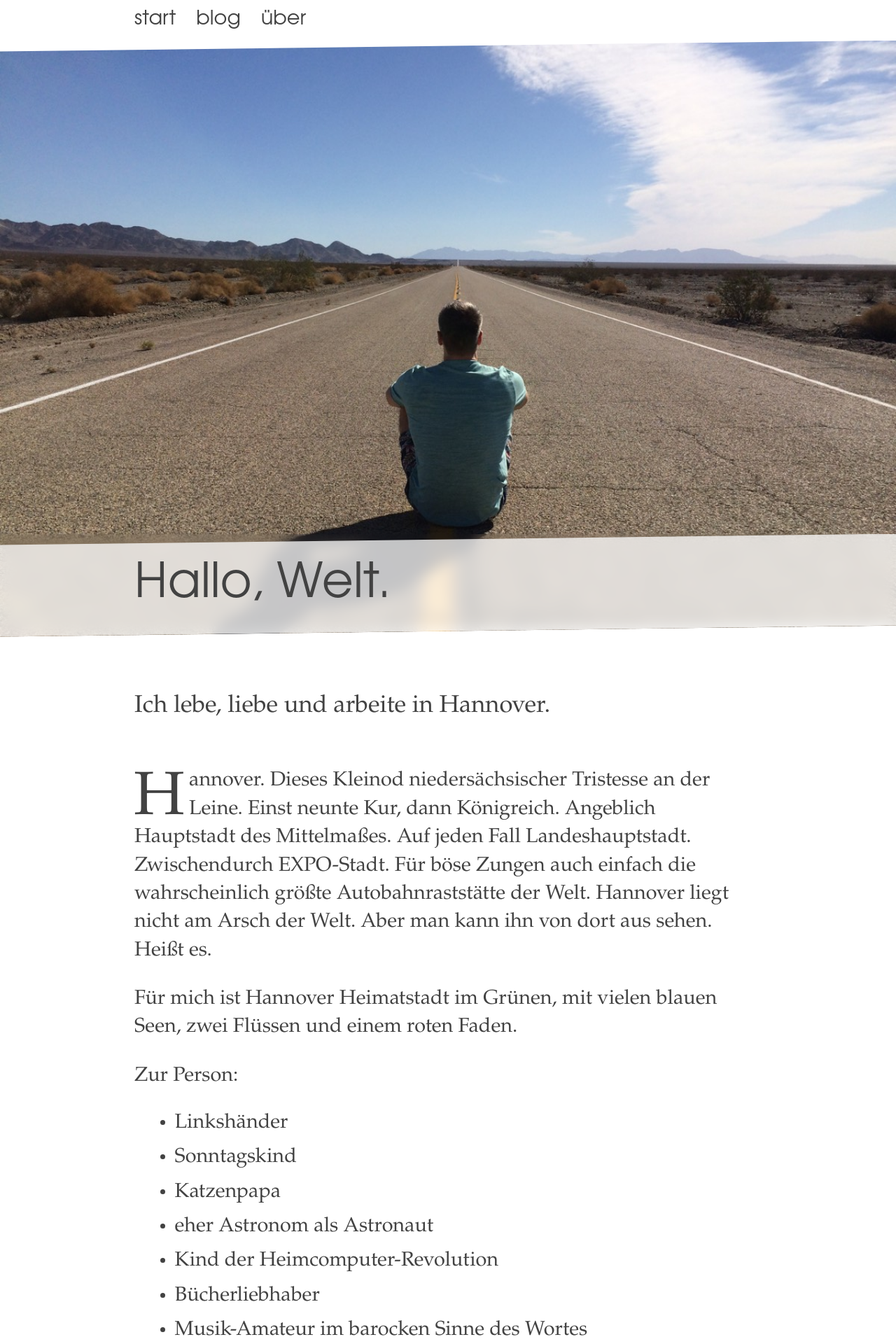
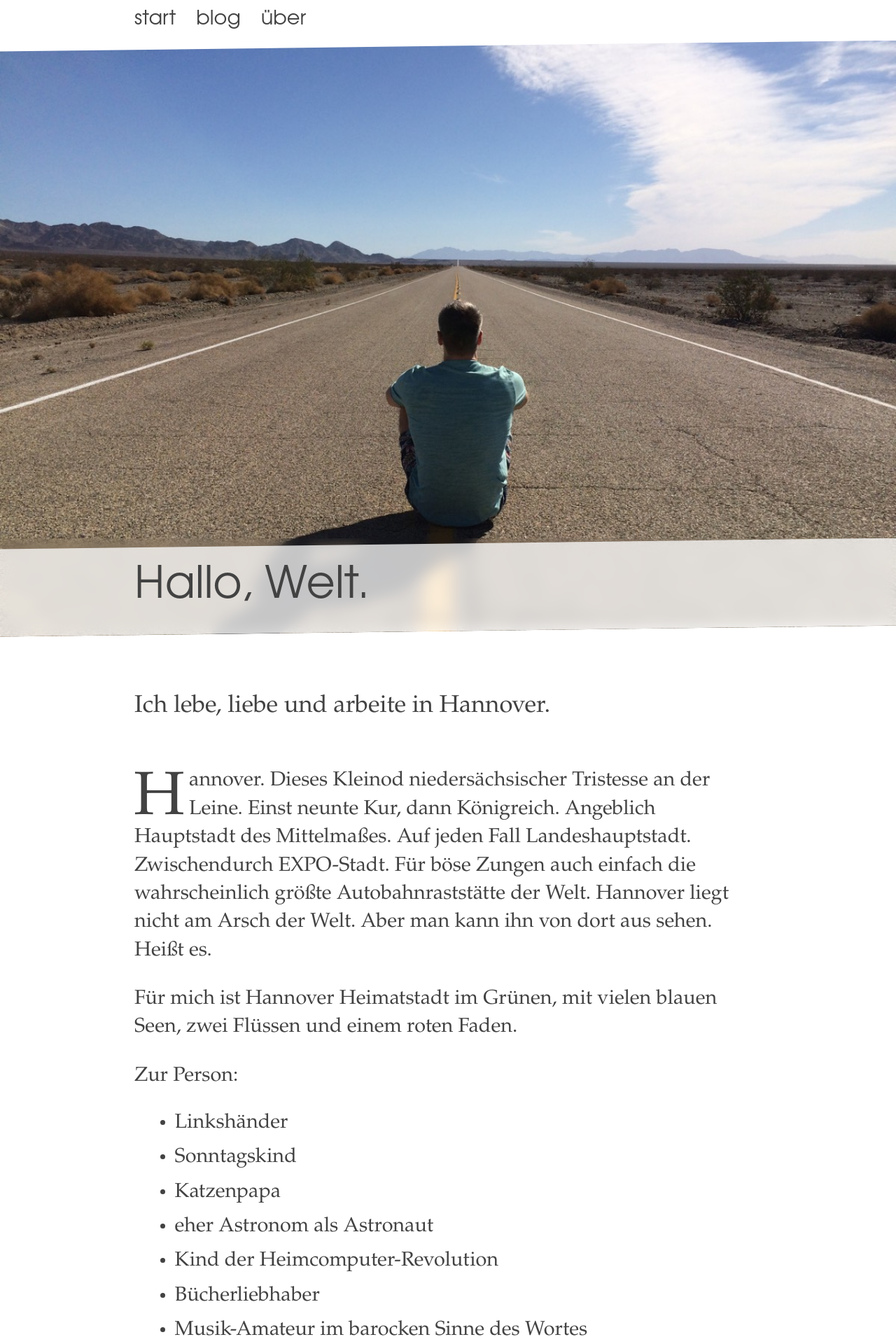
Before and after one commit to marc2o/marc2o.github.io, a Jekyll site: the page built from about.md, in a window 1280 px wide. Shown: the top 1920 px of the page at 70% size. Built offline with Jekyll 4.4.1, drawn with Linux system fonts in a browser that asks for light colours.

Commit message:
Update article.css

```diff
--- a/assets/css/article.css
+++ b/assets/css/article.css
@@ -180,7 +180,7 @@ header {
 
 header>h1 {
 	display: block;
-	font-size: 240%;
+	font-size: 220%;
 	width: 100vw;
 	padding: 2rem 1rem;
 	color: var(--text-color);
```
